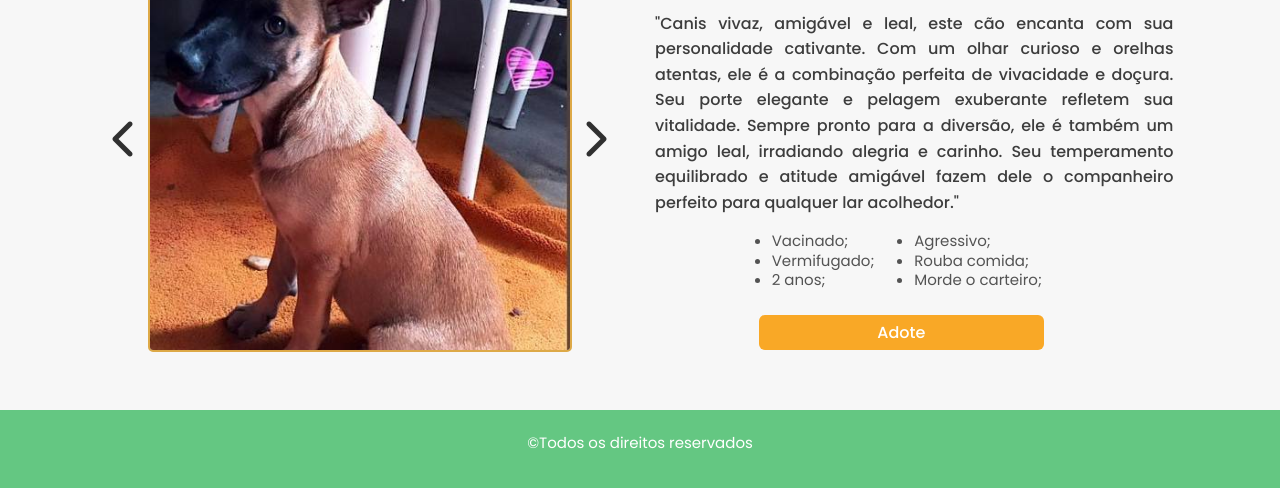
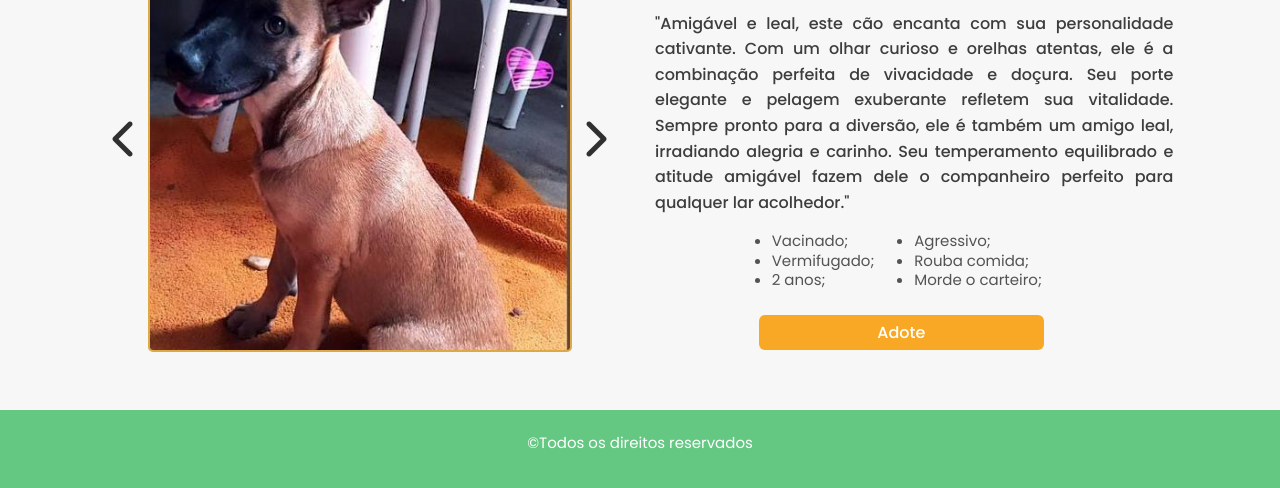
Before and after one commit to yamori001/yamori001.github.io, a plain HTML site: page perfil-dog.html in a window 1280 px wide. Shown: the part 228-716 px from the top of the page. Drawn offline with Linux system fonts and the light colour scheme.

Commit message:
dog update 1112

```diff
--- a/perfil-dog.html
+++ b/perfil-dog.html
@@ -57,7 +57,7 @@
             <div class="conteudo-perfil">
 
                <h1 class="nome-perfil">Dayson</h1>
-               <p class="texto-perfil">"Canis vivaz, amigável e leal, este cão encanta com sua personalidade cativante. Com um olhar curioso e orelhas atentas, ele é a combinação perfeita de vivacidade e doçura. Seu porte elegante e pelagem exuberante refletem sua vitalidade. Sempre pronto para a diversão, ele é também um amigo leal, irradiando alegria e carinho. Seu temperamento equilibrado e atitude amigável fazem dele o companheiro perfeito para qualquer lar acolhedor."
+               <p class="texto-perfil">"Amigável e leal, este cão encanta com sua personalidade cativante. Com um olhar curioso e orelhas atentas, ele é a combinação perfeita de vivacidade e doçura. Seu porte elegante e pelagem exuberante refletem sua vitalidade. Sempre pronto para a diversão, ele é também um amigo leal, irradiando alegria e carinho. Seu temperamento equilibrado e atitude amigável fazem dele o companheiro perfeito para qualquer lar acolhedor."
                </p>
 
                <ul class="lista-perfil">
```
